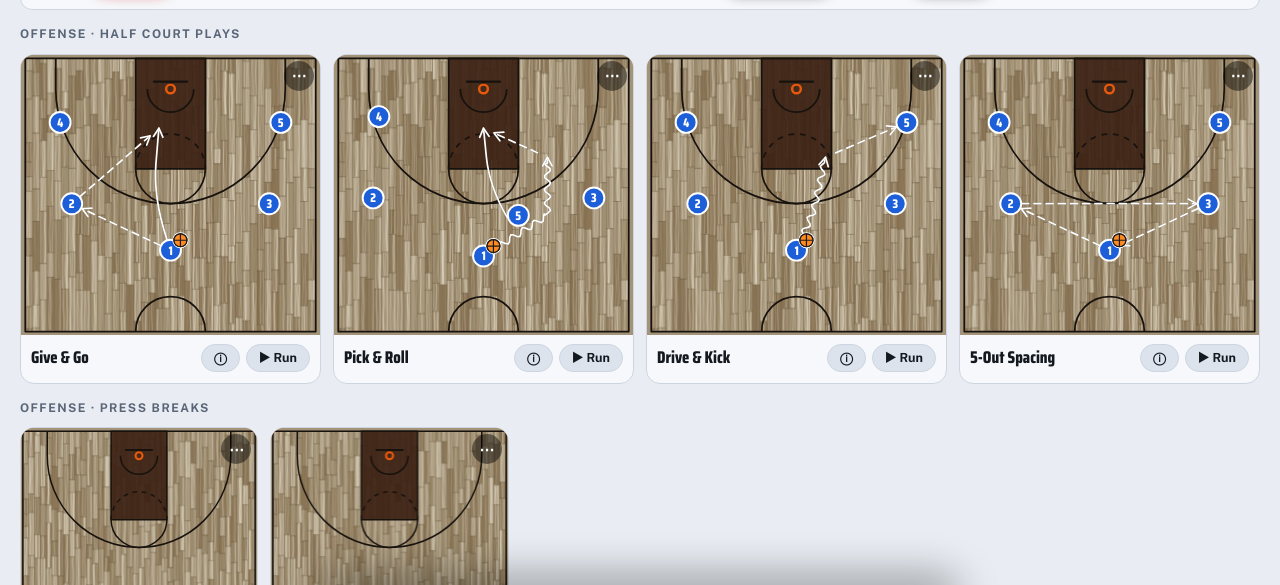
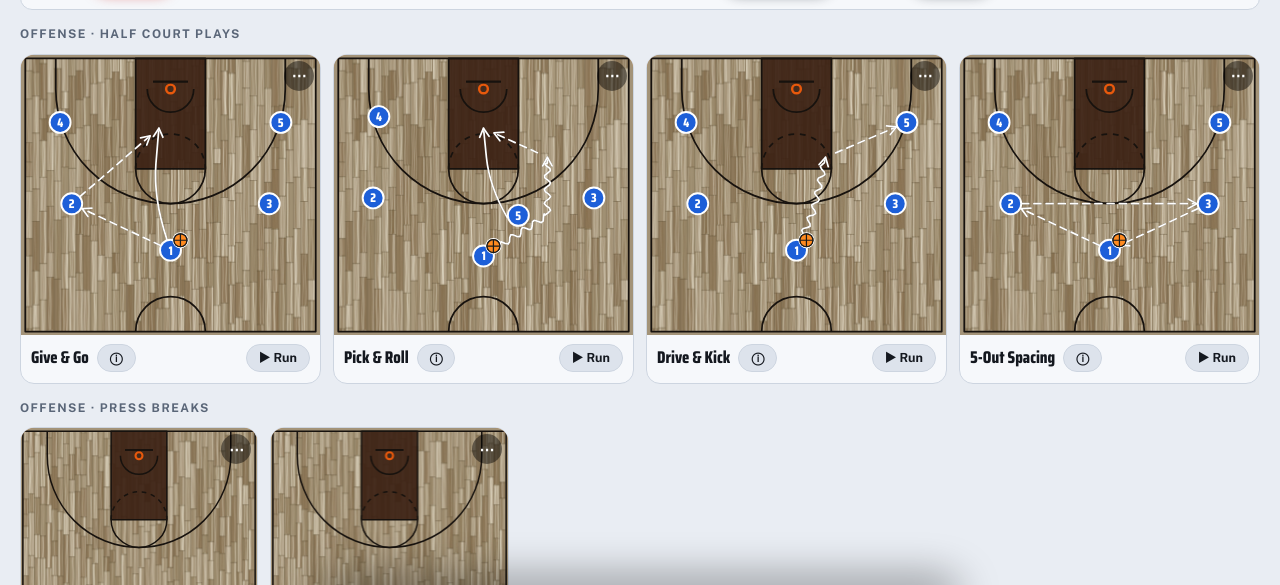
Before and after one commit to skidoLLaZ/hoops-playbook, a plain HTML site: page index.html in a window 1280 px wide. Shown: the part 215-800 px from the top of the page. Drawn offline with nearby package versions, Linux system fonts and the light colour scheme.

Commit message:
Info button next to play name
Co-Authored-By: Claude Sonnet 5.5 <noreply@anthropic.com>
Claude-Session: https://claude.ai/code/session_01CLQc8UvJyAnr2Vgh36qSet

```diff
--- a/index.html
+++ b/index.html
@@ -249,6 +249,7 @@ html[data-lay=land] #v-chalk .ch-top{flex-wrap:wrap}html[data-lay=land] #v-chalk
   .view .col{gap:10px}
 }
 .play:not(.open) .jobs,.play:not(.open) .prow{display:none}.play .ptop .btn.on{background:var(--accbg,#dbe6ff)}
+.ptop .nm{display:flex;align-items:center;gap:8px;min-width:0}.ptop .nm h3{margin:0;min-width:0;overflow:hidden;text-overflow:ellipsis;white-space:nowrap}.ibtn{padding:2px 9px;flex:none}
 </style></head>
 <body><div id="splash"><svg id="splash-ic" width="140" height="140" viewBox="0 0 100 100" xmlns="http://www.w3.org/2000/svg"><defs><filter id="sf" x="-30%" y="-30%" width="160%" height="160%"><feGaussianBlur stdDeviation="2.2"/></filter><radialGradient id="sv" cx=".5" cy=".4" r=".8"><stop offset="0" stop-color="#1a1d24"/><stop offset="1" stop-color="#0b0b0d"/></radialGradient></defs><rect width="100" height="100" fill="url(#sv)"/><g filter="url(#sf)" opacity=".85"><g fill="none" stroke="#ff7a1a" stroke-width="2.8" stroke-linecap="round" stroke-linejoin="round"><rect x="24" y="18" width="52" height="68" rx="6"/><rect x="38" y="11" width="24" height="12" rx="4"/><path d="M34 42l8 8m0-8l-8 8"/><circle cx="62" cy="46" r="4.8"/><path d="M36 72C46 72 56 66 60 55" stroke-dasharray="3.5 3"/><path d="M55 56l5.5-2 1.5 6"/></g></g><g fill="none" stroke="#ff7a1a" stroke-width="2.8" stroke-linecap="round" stroke-linejoin="round"><rect x="24" y="18" width="52" height="68" rx="6"/><rect x="38" y="11" width="24" height="12" rx="4"/><path d="M34 42l8 8m0-8l-8 8"/><circle cx="62" cy="46" r="4.8"/><path d="M36 72C46 72 56 66 60 55" stroke-dasharray="3.5 3"/><path d="M55 56l5.5-2 1.5 6"/></g></svg><b>Up Top</b></div><script>(function(){function go(){var e=document.getElementById("splash");if(!e)return;e.classList.add("out");setTimeout(function(){e.remove()},500)}addEventListener("load",function(){setTimeout(go,500)});setTimeout(go,2500)})()</script>
 <section class="view" id="v-playbook"></section>
@@ -790,7 +791,7 @@ function renderPlaybook(){
     return L.length?`<ul class="jobs">${L.join('')}</ul>`:''};
   const card=p=>`<div class="card play" data-act="runCard" data-id="${p.id}"><canvas data-thumb="${p.id}" style="aspect-ratio:${p.court==='full'?'50.8/99.2':'50.8/47.6'};background:#b98650"></canvas>
     <button class="more" data-act="playMenu" data-id="${p.id}" aria-label="More">⋯</button>
-    <div class="pb"><div class="ptop"><h3>${esc(p.name)}</h3><span style="display:flex;gap:6px;flex:none"><button class="btn sm" data-act="cardReset" data-id="${p.id}" hidden>⟲ Reset</button><button class="btn sm" data-act="cardInfo" data-id="${p.id}" aria-label="Show details" aria-expanded="false">ⓘ</button><button class="btn sm go" data-act="runCard" data-id="${p.id}">▶ Run</button></span></div>${jobs(p)}<div class="prow"><div class="tags">${p.tags.map(t=>`<span class="tag ${p.focus==='d'?'d':'o'}">${esc(t)}</span>`).join('')}</div><button class="btn sm" data-act="openPlay" data-id="${p.id}">Edit</button></div></div></div>`;
+    <div class="pb"><div class="ptop"><span class="nm"><h3>${esc(p.name)}</h3><button class="btn sm ibtn" data-act="cardInfo" data-id="${p.id}" aria-label="Show details" aria-expanded="false">ⓘ</button></span><span style="display:flex;gap:6px;flex:none"><button class="btn sm" data-act="cardReset" data-id="${p.id}" hidden>⟲ Reset</button><button class="btn sm go" data-act="runCard" data-id="${p.id}">▶ Run</button></span></div>${jobs(p)}<div class="prow"><div class="tags">${p.tags.map(t=>`<span class="tag ${p.focus==='d'?'d':'o'}">${esc(t)}</span>`).join('')}</div><button class="btn sm" data-act="openPlay" data-id="${p.id}">Edit</button></div></div></div>`;
   const sect=(sd,c)=>grp(sd,c).length?`<div class="sect"><div class="eyebrow">${CATH[sd][c]}</div><div class="grid ${grp(sd,c).every(p=>p.court==='full')?'full':'half'}">${grp(sd,c).map(card).join('')}</div></div>`:'';
   v.innerHTML=`<div class="col">
    <div class="head"><div><h1>Hoops Playbook</h1><div class="eyebrow teaminfo">${esc(S.team.name)}${S.team.grade?' · '+esc(S.team.grade):''}</div></div></div>
```
